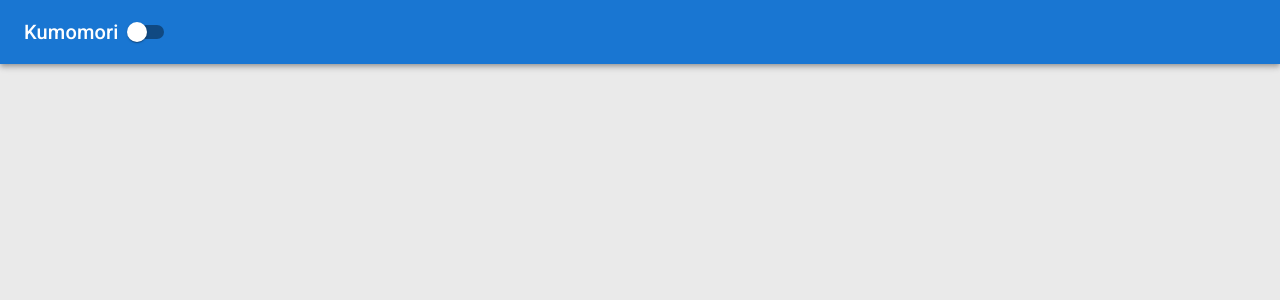
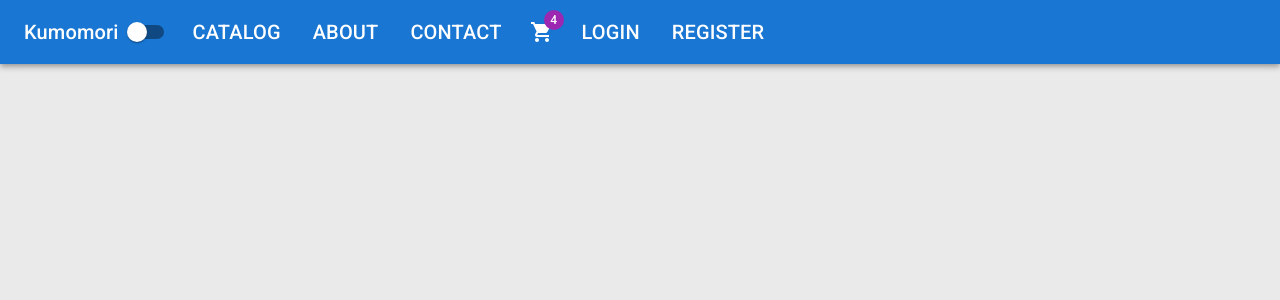
Before and after one commit to oNinjaZ/Kumomori, a React (Create React App) app in the folder client/: page /register in a window 1280 px wide. Shown: the top 300 px of the page. Built offline with nearby package versions, Linux system fonts and the light colour scheme.

Commit message:
navbar links

```diff
--- a/client/src/app/layout/Header.tsx
+++ b/client/src/app/layout/Header.tsx
@@ -1,18 +1,60 @@
-import { AppBar, Switch, Toolbar, Typography } from "@mui/material";
+import { ShoppingCart } from "@mui/icons-material";
+import { AppBar, Badge, IconButton, List, ListItem, Switch, Toolbar, Typography } from "@mui/material";
+import { NavLink } from "react-router-dom";
 
 interface Props {
     darkMode: boolean;
     handleThemeChange: () => void;
 }
 
-export default function Header({darkMode, handleThemeChange}: Props) {
+const midLinks = [
+    { title: 'catalog', path: '/catalog' },
+    { title: 'about', path: '/about' },
+    { title: 'contact', path: '/contact' }
+]
+
+const rightLinks = [
+    { title: 'login', path: '/login' },
+    { title: 'register', path: '/register' }
+]
+
+export default function Header({ darkMode, handleThemeChange }: Props) {
     return (
-        <AppBar position="static" sx={{mb: 4}}>
+        <AppBar position="static" sx={{ mb: 4 }}>
             <Toolbar>
-                <Typography variant='h6'>
+                <Typography variant='h6' component={NavLink} to='/' sx={{color: 'inherit', textDecoration: 'none'}}>
                     Kumomori
                 </Typography>
-                <Switch checked={darkMode} onChange={handleThemeChange}/>
+                <Switch checked={darkMode} onChange={handleThemeChange} />
+                <List sx={{ display: 'flex' }}>
+                    {midLinks.map(({ title, path }) => (
+                        <ListItem
+                            component={NavLink}
+                            to={path}
+                            key={path}
+                            sx={{ color: 'inherit', typography: 'h6' }}
+                        >
+                            {title.toUpperCase()}
+                        </ListItem>
+                    ))}
+                </List>
+                <IconButton size='large' color='inherit'>
+                    <Badge badgeContent={4} color='secondary'>
+                        <ShoppingCart />
+                    </Badge>
+                </IconButton>
+                <List sx={{ display: 'flex', float: 'left'}}>
+                    {rightLinks.map(({ title, path }) => (
+                        <ListItem
+                            component={NavLink}
+                            to={path}
+                            key={path}
+                            sx={{ color: 'inherit', typography: 'h6' }}
+                        >
+                            {title.toUpperCase()}
+                        </ListItem>
+                    ))}
+                </List>
             </Toolbar>
         </AppBar>
     )
```
